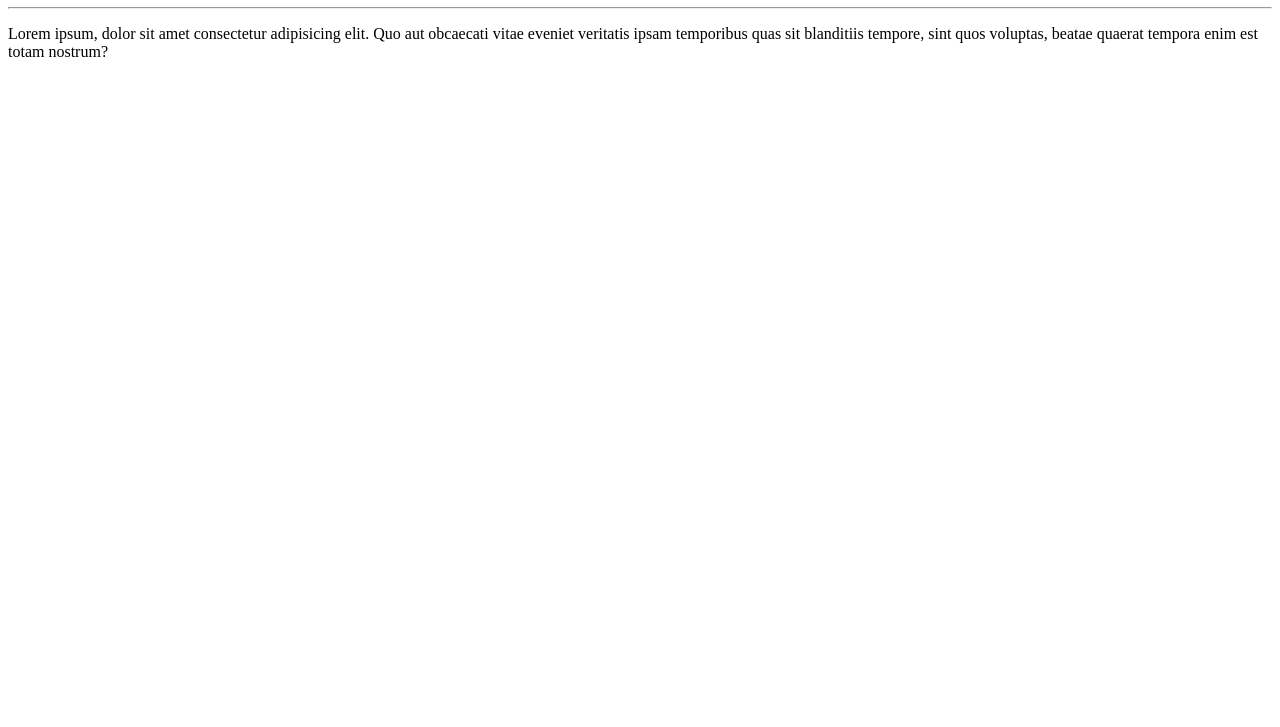
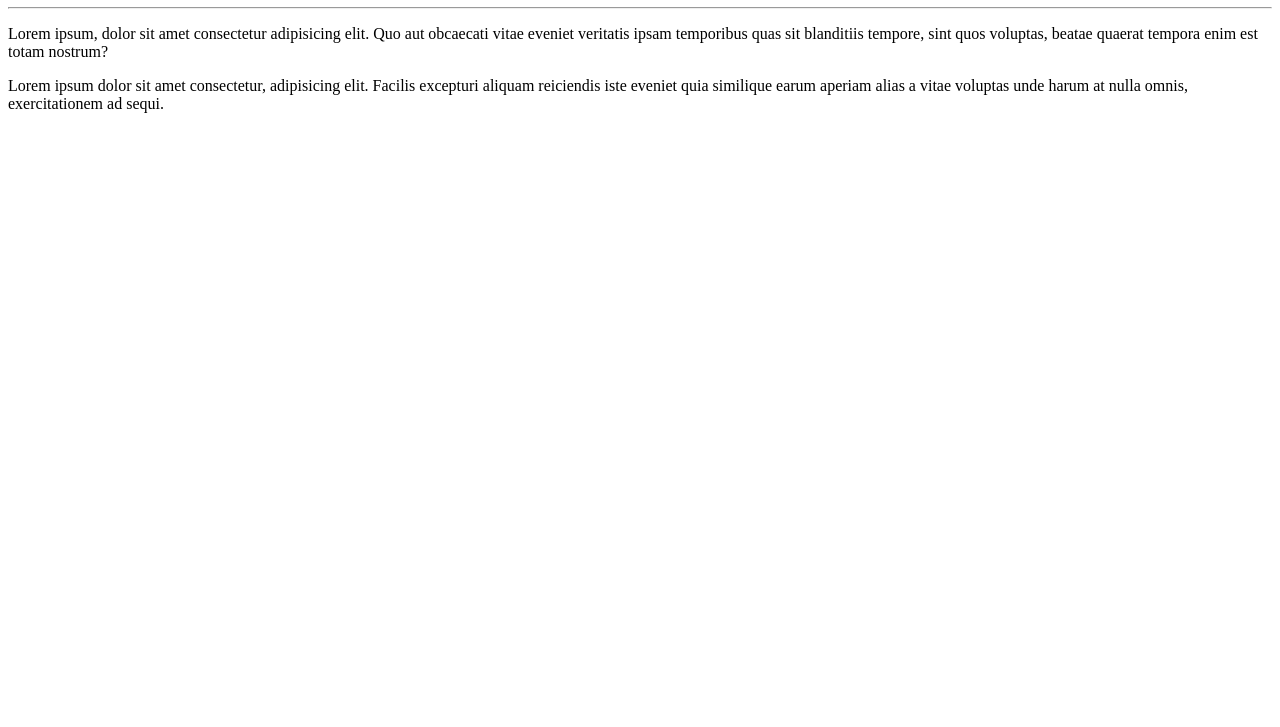
Before and after one commit to aricsonbs/Ola-Mundo, a plain HTML site: page site-exemplo/index.html in a window 1280 px wide. Shown: the part 73-800 px from the top of the page. Drawn offline with Linux system fonts and the light colour scheme.

Commit message:
adicionei um parágrafo

```diff
--- a/site-exemplo/index.html
+++ b/site-exemplo/index.html
@@ -9,5 +9,6 @@
     <h1>Olá, Mundo!</h1>
     <hr>
     <p>Lorem ipsum, dolor sit amet consectetur adipisicing elit. Quo aut obcaecati vitae eveniet veritatis ipsam temporibus quas sit blanditiis tempore, sint quos voluptas, beatae quaerat tempora enim est totam nostrum?</p>
+    <p>Lorem ipsum dolor sit amet consectetur, adipisicing elit. Facilis excepturi aliquam reiciendis iste eveniet quia similique earum aperiam alias a vitae voluptas unde harum at nulla omnis, exercitationem ad sequi.</p>
 </body>
 </html>
```
